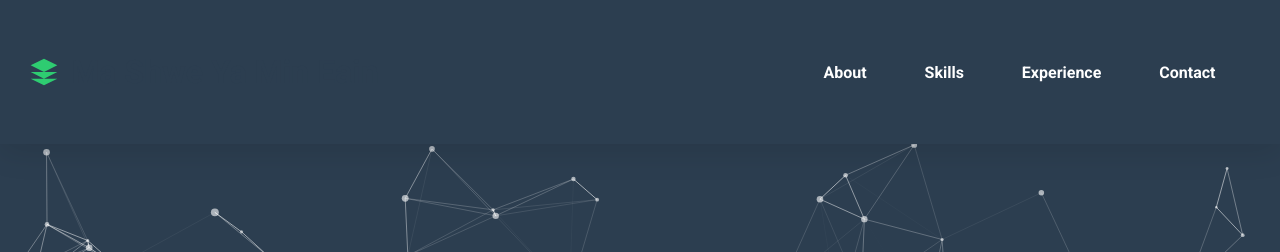
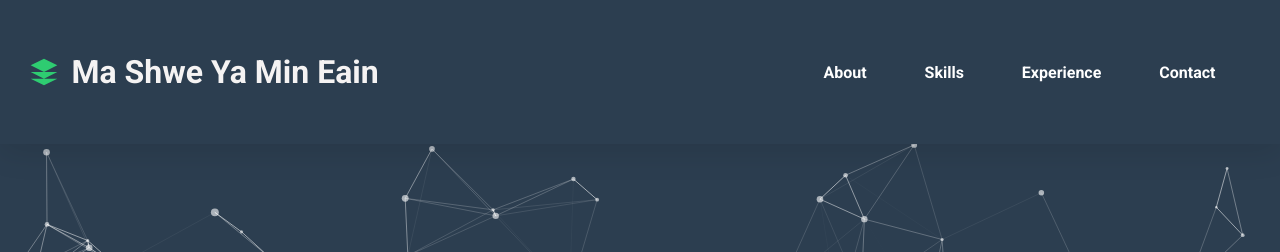
Before and after one commit to Pyae-Phyo-Maung/ShweYaMinEain, a plain HTML site: page index.html in a window 1280 px wide. In both pictures the pointer is over the link "Ma Shwe Ya Min Eain". Shown: the top 252 px of the page. Drawn offline with Linux system fonts and the light colour scheme.

Commit message:
change color

```diff
--- a/index.html
+++ b/index.html
@@ -73,7 +73,7 @@
             transition: color var(--transition-speed);
         }
         a:hover {
-            color: var(--primary-color);
+            color: #f5f3f3;
         }
 
         ul {
```
